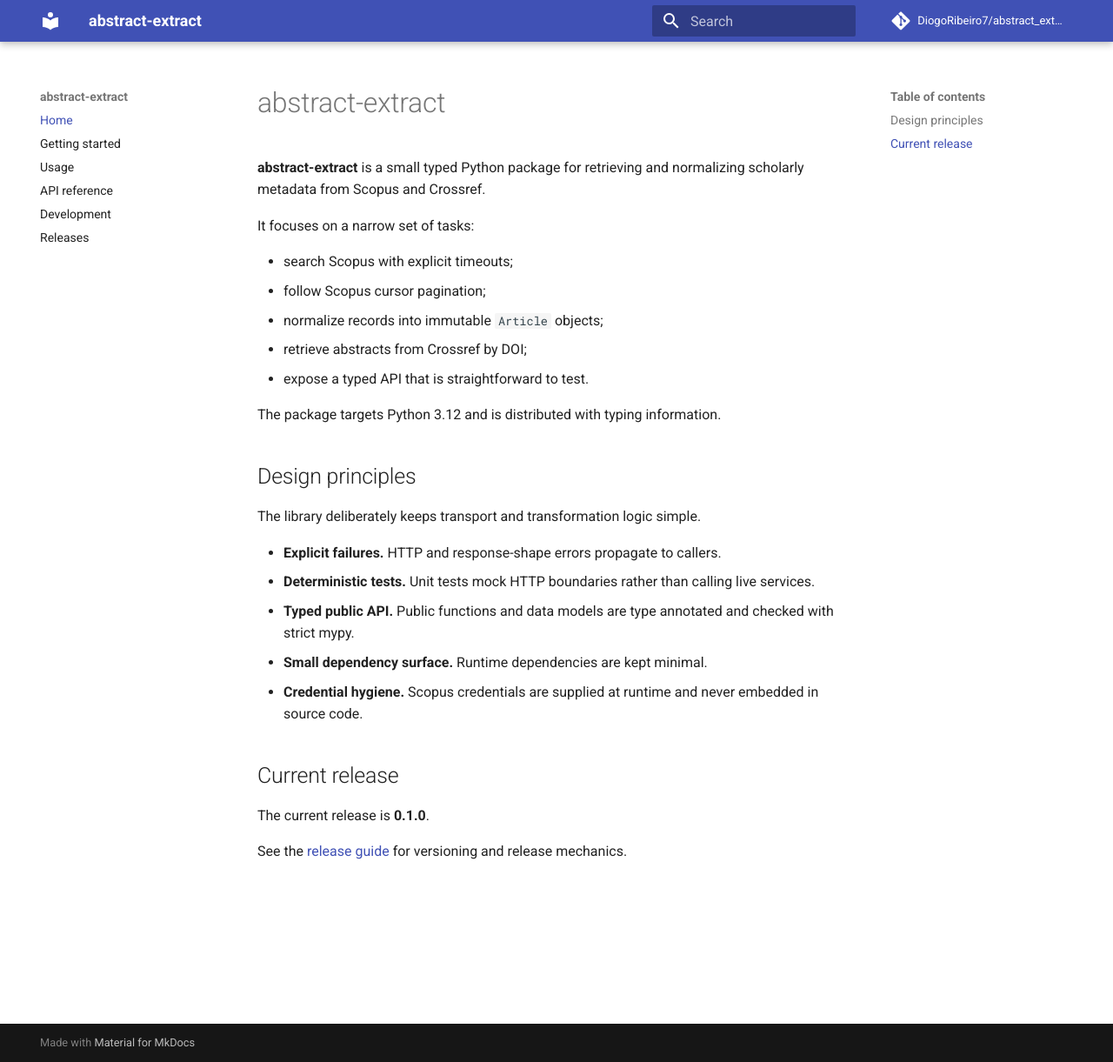
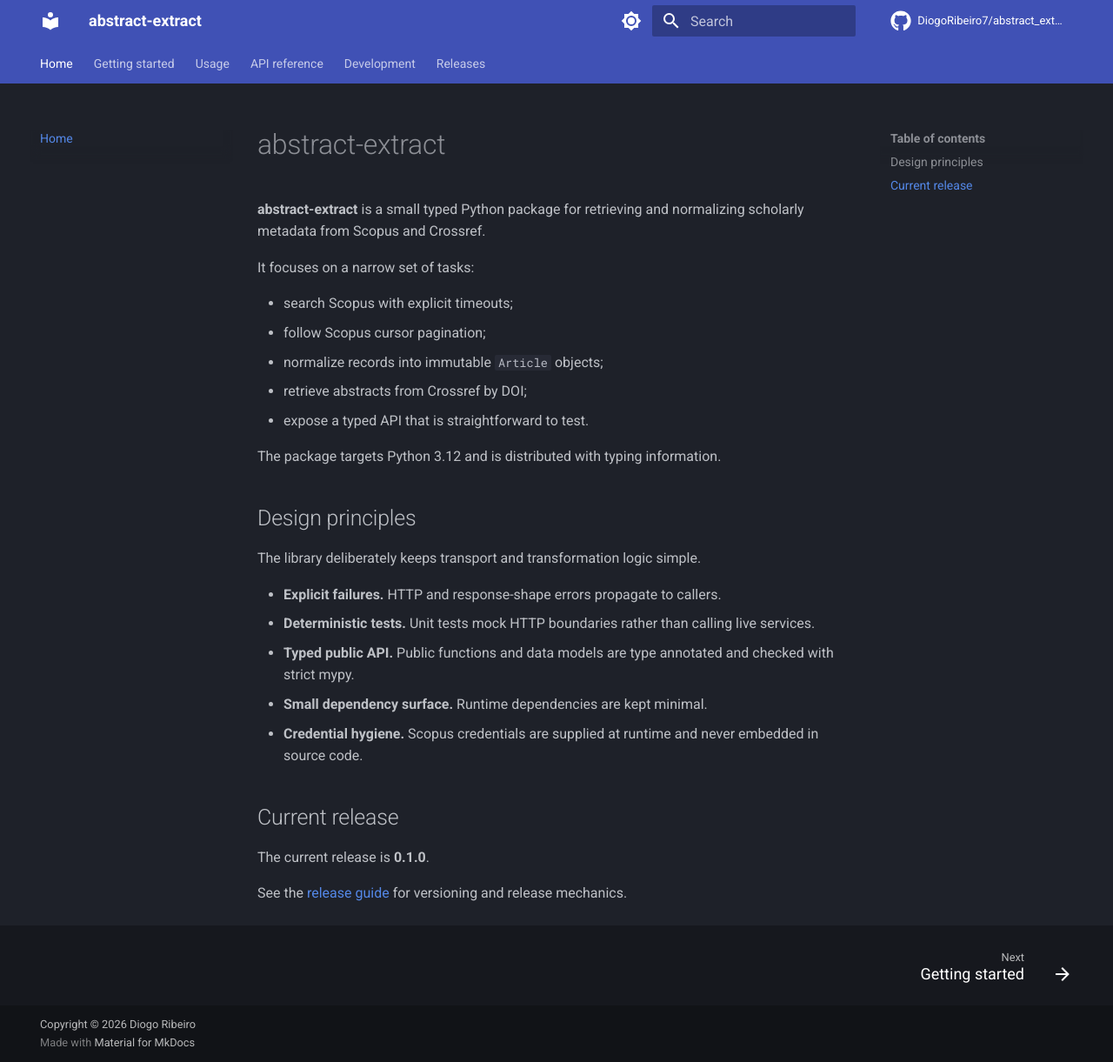
Before and after one commit to DiogoRibeiro7/abstract_extract, an MkDocs documentation site: the page built from docs/index.md, in a window 1280 px wide and 1221 px high. Shown: the whole window at 87% size. Built offline with MkDocs 1.6.1 and Material for MkDocs 9.7.7, drawn with Linux system fonts in a browser that asks for light colours; comment, search, counter and statistics services are not loaded.

```diff
--- a/mkdocs.yml
+++ b/mkdocs.yml
@@ -4,16 +4,35 @@ site_url: https://diogoribeiro7.github.io/abstract_extract/
 repo_url: https://github.com/DiogoRibeiro7/abstract_extract
 repo_name: DiogoRibeiro7/abstract_extract
 edit_uri: edit/main/docs/
+strict: true
 
 theme:
   name: material
+  icon:
+    repo: fontawesome/brands/github
+  palette:
+    - scheme: slate
+      primary: indigo
+      accent: cyan
+      toggle:
+        icon: material/brightness-7
+        name: Switch to light mode
+    - scheme: default
+      primary: indigo
+      accent: blue
+      toggle:
+        icon: material/brightness-4
+        name: Switch to dark mode
   features:
-    - navigation.instant
+    - navigation.tabs
     - navigation.sections
     - navigation.top
-    - content.code.copy
+    - navigation.footer
     - search.suggest
     - search.highlight
+    - content.code.copy
+    - content.tabs.link
+    - toc.follow
 
 nav:
   - Home: index.md
@@ -28,15 +47,22 @@ markdown_extensions:
   - attr_list
   - def_list
   - footnotes
+  - md_in_html
+  - tables
   - pymdownx.details
   - pymdownx.highlight:
       anchor_linenums: true
   - pymdownx.inlinehilite
   - pymdownx.superfences
+  - pymdownx.tabbed:
+      alternate_style: true
   - toc:
       permalink: true
 
 plugins:
   - search
 
-strict: true
+extra_css:
+  - stylesheets/extra.css
+
+copyright: Copyright &copy; 2026 Diogo Ribeiro
```
